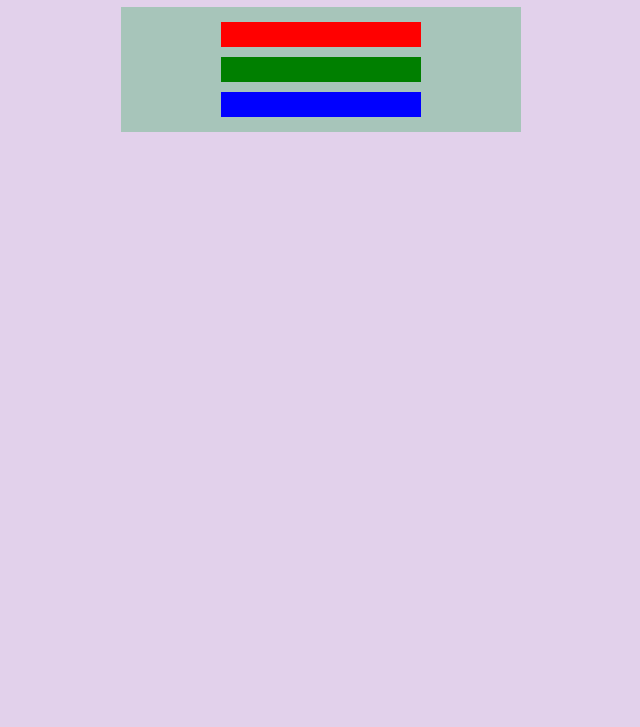
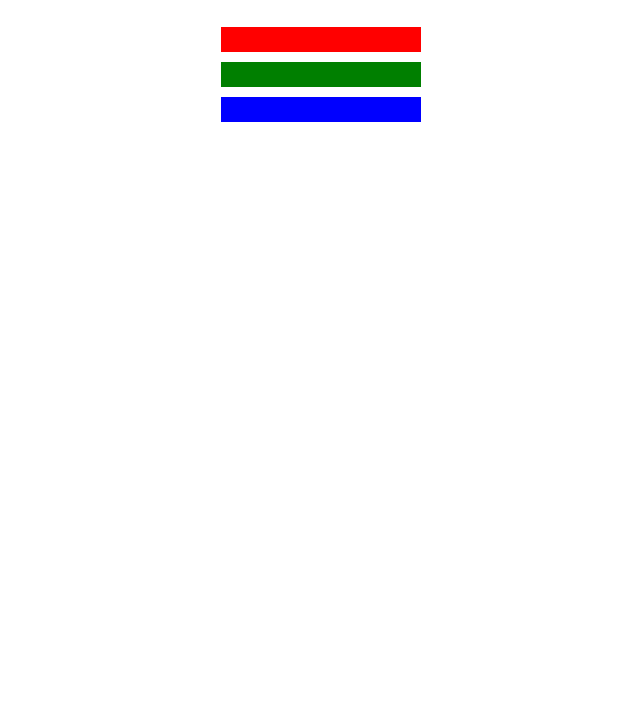
Before and after one commit to snhaRisa/Practise, a plain HTML site: page colorMarker.html in a window 1280 px wide. Shown: the part 73-800 px from the top of the page, without its empty margins (319-959 px from the left). Drawn offline with Linux system fonts and the light colour scheme.

Commit message:
Update css file

```diff
--- a/css/color.css
+++ b/css/color.css
@@ -6,17 +6,9 @@ h1{
     font-family: 'Franklin Gothic Medium', 'Arial Narrow', Arial, sans-serif;
 }
 
-body{
-    background-color: rgb(226, 209, 235)
-}
-
 .container{
-    background-color: rgb(167, 197, 186);
-    width: 400px;
-    height: 115px;
-    margin:auto;
-    padding-top: 5px;
-    padding-bottom: 5px;
+    background-color: rgb(255, 255, 255);
+    padding: 10px 0px;
 }
 
 .marker{
@@ -30,9 +22,9 @@ body{
 }
 
 .green{
-    background-color: rgb(0, 127, 0);
+    background-color: #007f00;
 }
 
 .blue{
-    background-color: rgb(0, 0, 255);
+    background-color: hsl(240, 100%, 50%);
 }
```
